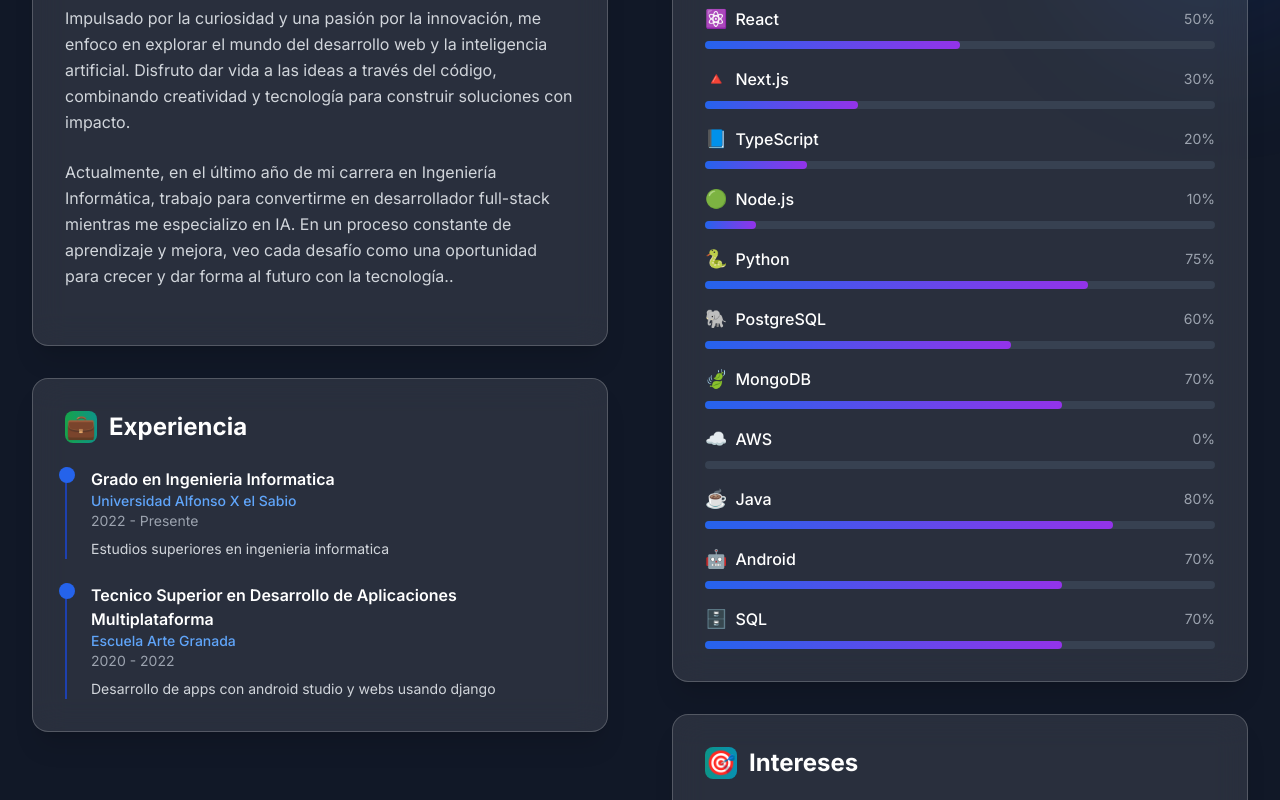
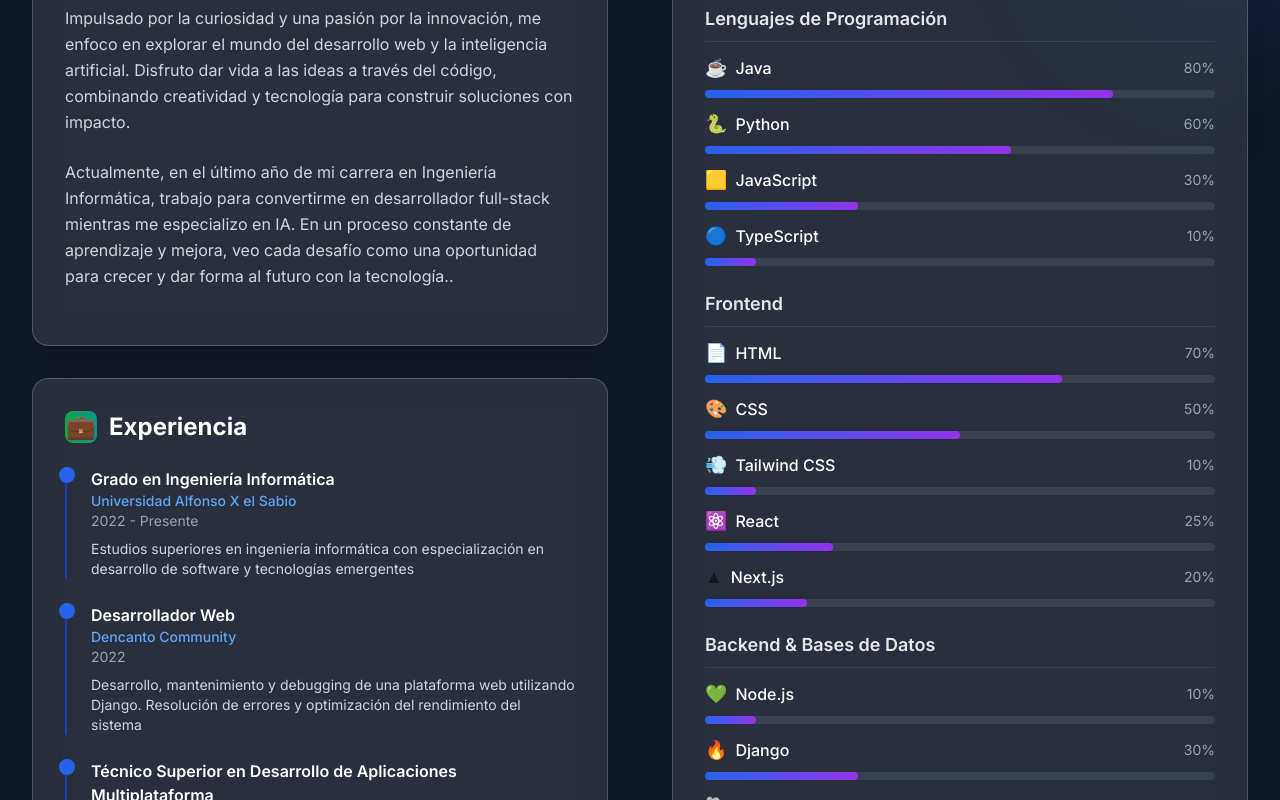
Before and after one commit to RRG1312/Portfolio-CV, a Next.js app: page / in a window 1280 px wide. Shown: the part 1120-1920 px from the top of the page. Built offline with nearby package versions, Linux system fonts and the light colour scheme; no server answers.

Commit message:
actualizacion de progresos etc

```diff
--- a/src/components/About.tsx
+++ b/src/components/About.tsx
@@ -1,30 +1,62 @@
 export default function About() {
-  const skills = [
-    { name: 'React', icon: '⚛️', level: 50 },
-    { name: 'Next.js', icon: '🔺', level: 30 },
-    { name: 'TypeScript', icon: '📘', level: 20 },
-    { name: 'Node.js', icon: '🟢', level: 10 },
-    { name: 'Python', icon: '🐍', level: 75 },
-    { name: 'PostgreSQL', icon: '🐘', level: 60 },
+  const skillCategories = [
+    {
+      title: 'Lenguajes de Programación',
+      skills: [
+        { name: 'Java', icon: '☕', level: 80 },
+        { name: 'Python', icon: '🐍', level: 60 },
+        { name: 'JavaScript', icon: '🟨', level: 30 },
+        { name: 'TypeScript', icon: '🔵', level: 10 },
+      ]
+    },
+    {
+      title: 'Frontend',
+      skills: [
+        { name: 'HTML', icon: '📄', level: 70 },
+        { name: 'CSS', icon: '🎨', level: 50 },
+        { name: 'Tailwind CSS', icon: '💨', level: 10 },
+        { name: 'React', icon: '⚛️', level: 25 },
+        { name: 'Next.js', icon: '▲', level: 20 },
+      ]
+    },
+    {
+      title: 'Backend & Bases de Datos',
+      skills: [
+        { name: 'Node.js', icon: '💚', level: 10 },
+        { name: 'Django', icon: '🔥', level: 30 },
+        { name: 'PostgreSQL', icon: '🐘', level: 70 },
         { name: 'MongoDB', icon: '🍃', level: 70 },
-    { name: 'AWS', icon: '☁️', level: 0 },
-    { name: 'Java', icon: '☕', level: 80 },
-    { name: 'Android', icon: '🤖', level: 70 },
-    { name: 'SQL', icon: '🗄️', level: 70 },
+        { name: 'SQL', icon: '💾', level: 70 },
+      ]
+    },
+    {
+      title: 'Testing & IA',
+      skills: [
+        { name: 'JUnit', icon: '✅', level: 40 },
+        { name: 'Machine Learning', icon: '🧠', level: 20 },
+        { name: 'Prompt Engineering', icon: '💭', level: 50 },
+      ]
+    }
   ]
 
   const experiences = [
     {
-      title: 'Grado en Ingenieria Informatica',
+      title: 'Grado en Ingeniería Informática',
       company: 'Universidad Alfonso X el Sabio',
       period: '2022 - Presente',
-      description: 'Estudios superiores en ingenieria informatica'
+      description: 'Estudios superiores en ingeniería informática con especialización en desarrollo de software y tecnologías emergentes'
     },
     {
-      title: 'Tecnico Superior en Desarrollo de Aplicaciones Multiplataforma',
+      title: 'Desarrollador Web',
+      company: 'Dencanto Community',
+      period: '2022',
+      description: 'Desarrollo, mantenimiento y debugging de una plataforma web utilizando Django. Resolución de errores y optimización del rendimiento del sistema'
+    },
+    {
+      title: 'Técnico Superior en Desarrollo de Aplicaciones Multiplataforma',
       company: 'Escuela Arte Granada',
       period: '2020 - 2022',
-      description: 'Desarrollo de apps con android studio y webs usando django'
+      description: 'Desarrollo de aplicaciones multiplataforma cone nfoque Android'
     }
   ]
 
@@ -100,8 +132,14 @@
                 </span>
                 Habilidades Técnicas
               </h3>
-              <div className="space-y-4">
-                {skills.map((skill, index) => (
+              <div className="space-y-6">
+                {skillCategories.map((category, categoryIndex) => (
+                  <div key={category.title} className="space-y-3">
+                    <h4 className="text-lg font-semibold text-gray-800 dark:text-gray-200 border-b border-gray-200 dark:border-gray-700 pb-2">
+                      {category.title}
+                    </h4>
+                    <div className="space-y-3">
+                      {category.skills.map((skill, skillIndex) => (
                         <div key={skill.name} className="group">
                           <div className="flex items-center justify-between mb-2">
                             <div className="flex items-center space-x-2">
@@ -119,9 +157,12 @@
                               className="bg-gradient-to-r from-blue-600 to-purple-600 h-2 rounded-full transition-all duration-1000 group-hover:shadow-lg group-hover:shadow-blue-500/25"
                               style={{
                                 width: `${skill.level}%`,
-                          animationDelay: `${index * 100}ms`
+                                animationDelay: `${(categoryIndex * 100) + (skillIndex * 50)}ms`
                               }}
                             ></div>
+                          </div>
+                        </div>
+                      ))}
                     </div>
                   </div>
                 ))}
@@ -139,10 +180,10 @@
               <div className="grid grid-cols-1 gap-3">
                 {[
                   { name: 'Open Source', icon: '🔓' },
-                  { name: 'Machine Learning', icon: '🤖' },
+                  { name: 'Machine Learning', icon: '🧠' },
                   { name: 'Cloud Computing', icon: '☁️' },
                   { name: 'DevOps', icon: '⚙️' },
-                  { name: 'Web Development', icon: '📱' },
+                  { name: 'Web Development', icon: '🌐' },
                   { name: 'UI/UX Design', icon: '🎨' },
                   { name: 'Generative AI', icon: '🤖' }
                 ].map((interest) => (
```
Lines whose indentation alone changed are shown as unchanged.
